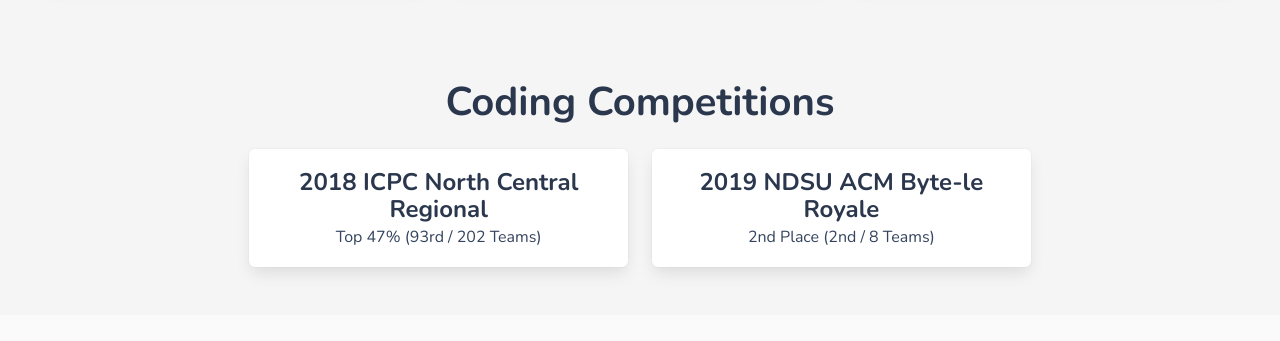
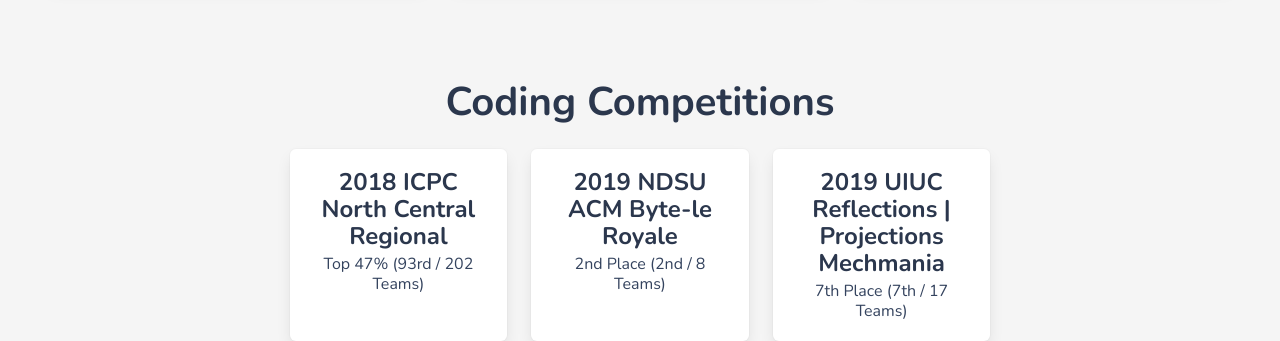
Before and after one commit to leskaa/portfolio, a website built with webpack: page dist/index.html in a window 1280 px wide. Shown: the part 2141-2482 px from the top of the page. Built offline with nearby package versions, Linux system fonts and the light colour scheme; some packages are replaced by stand-ins of ours.

Commit message:
added resume and mechmania

```diff
--- a/src/mystyles.scss
+++ b/src/mystyles.scss
@@ -10,6 +10,7 @@
 $slate-blue: #6369d1;
 $turquoise: #60e1e0;
 $granny-smith-apple: #9ee493;
+$periwinkle: #c6d4ff;
 
 $white-smoke: #f5f5f5;
 $gainsboro: #dfdfdf;
@@ -23,7 +24,9 @@
 $primary-invert: $white-smoke;
 $info: $turquoise;
 $info-invert: $charcoal;
-$link: $granny-smith-apple;
+$link: $periwinkle;
+$success: $periwinkle;
+$success-invert: $charcoal;
 $link-invert: $charcoal;
 $widescreen-enabled: false;
 $fullhd-enabled: false;
@@ -68,6 +71,10 @@
 
 .copyright {
   margin-top: 0.25rem;
+}
+
+.competition-listing {
+  height: 100%;
 }
 
 .project-listing:hover {
```
Also changed, not shown: dist/css/mystyles.css, dist/index.html.
